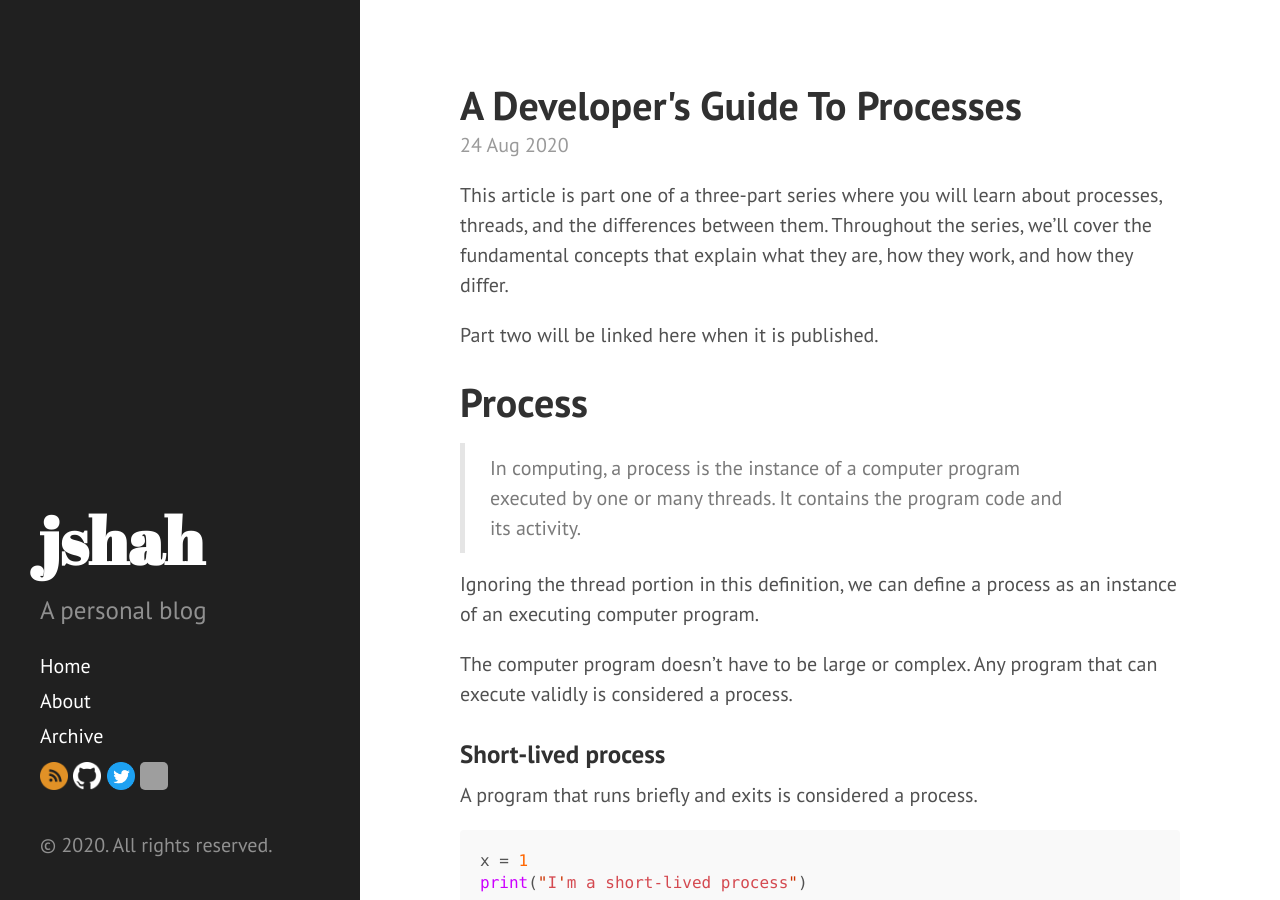
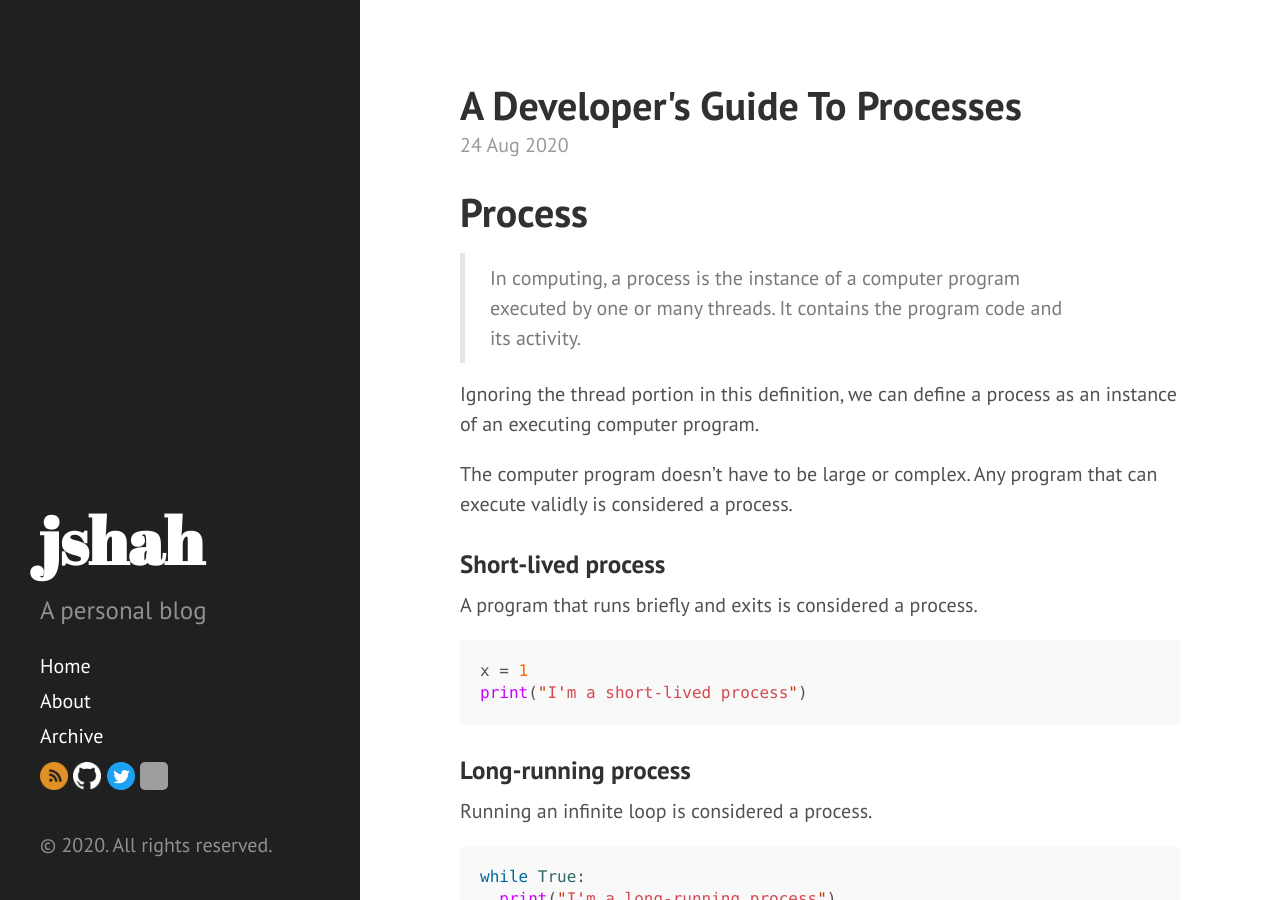
Before and after one commit to jshah/jshah.github.io, a Jekyll site: the page built from _posts/2020-08-24-a-developers-guide-to-processes.md, in a window 1280 px wide and 900 px high. Built offline with Jekyll 4.4.1, drawn with Linux system fonts in a browser that asks for light colours; grey boxes are pictures that could not be loaded.

Commit message:
edit processes article

```diff
--- a/_posts/2020-08-24-a-developers-guide-to-processes.md
+++ b/_posts/2020-08-24-a-developers-guide-to-processes.md
@@ -4,10 +4,6 @@ title:  "A Developer's Guide To Processes"
 date:   2020-08-24 10:00:00 -0700
 categories: developer guide processes threads
 ---
-
-This article is part one of a three-part series where you will learn about processes, threads, and the differences between them. Throughout the series, we'll cover the fundamental concepts that explain what they are, how they work, and how they differ.
-
-Part two will be linked here when it is published.
 
 # Process
 
```
